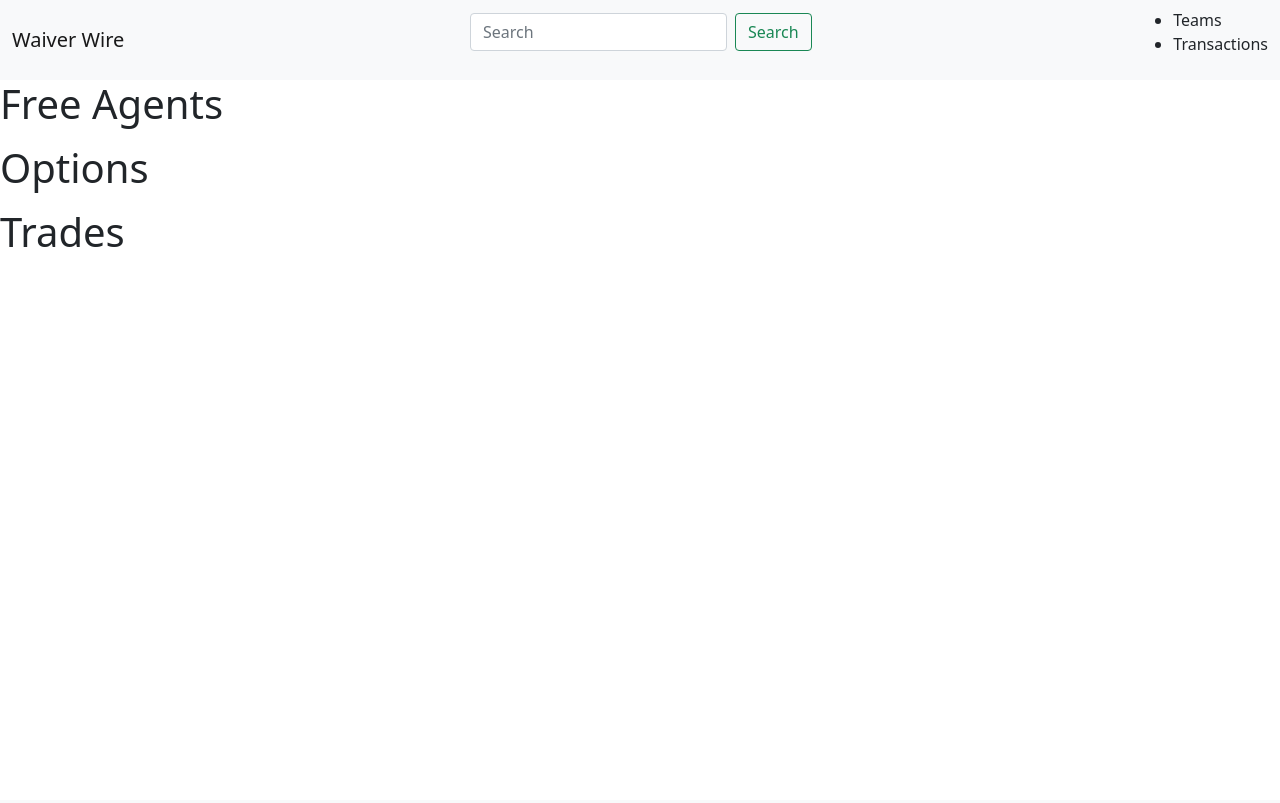
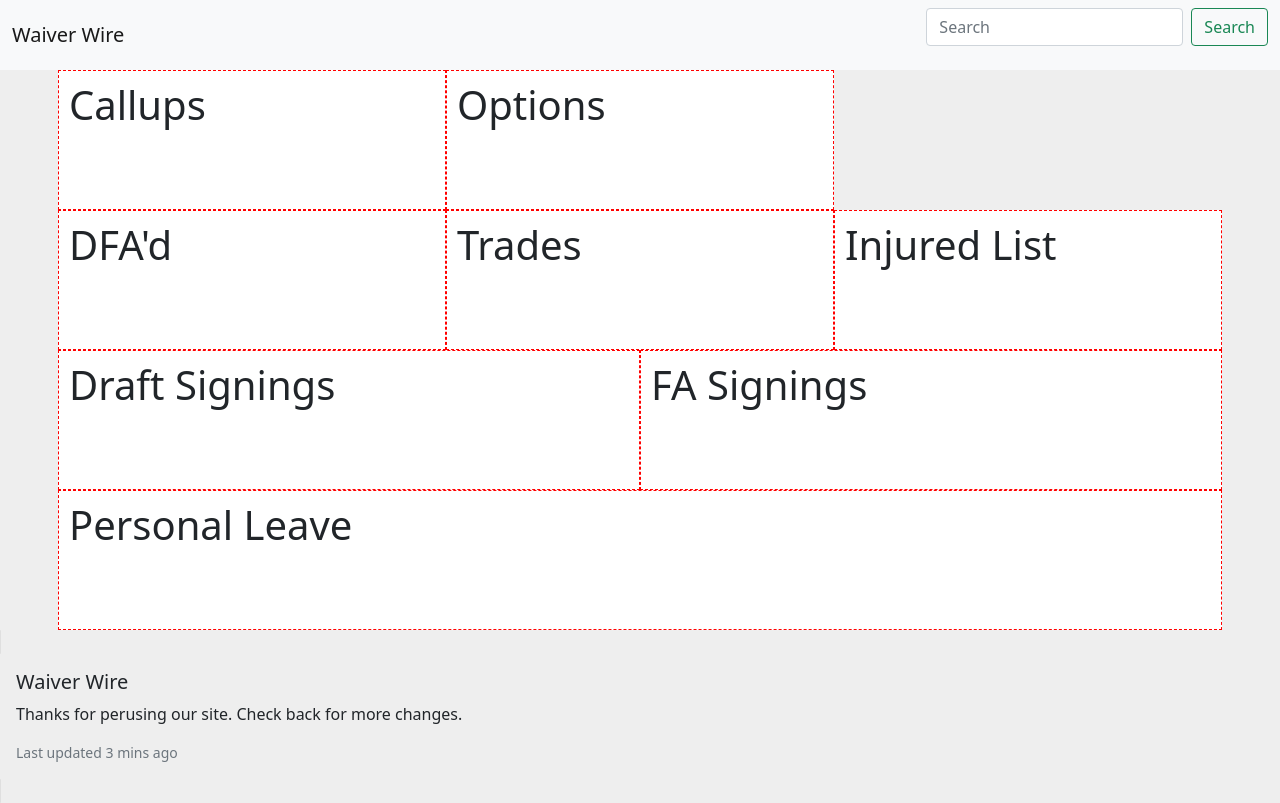
Before and after one commit to starastrology/waiverwire, a Django app: page /wire/ in a window 1280 px wide. Before the commit the page ends 247 px from the top, so only its background shows below. Run offline with Django 3.2, Linux system fonts and the light colour scheme; data that the repository does not hold is empty.

Commit message:
third commit

```diff
--- a/da_wire/admin.py
+++ b/da_wire/admin.py
@@ -1,5 +1,6 @@
 from django.contrib import admin
-from .models import MLBTeam, MLBAffiliate, Level, Salary, Position, Player, DFA, InjuredList, PersonalLeave, Option, FASignings, Trade, PlayerTrade
+from .models import MLBTeam, MLBAffiliate, Level, Salary, Position, Player, \
+DFA, InjuredList, PersonalLeave, Option, FASignings, Trade, PlayerTrade, CallUp
 
 admin.site.register(MLBTeam)
 admin.site.register(MLBAffiliate)
@@ -11,6 +12,7 @@
 admin.site.register(InjuredList)
 admin.site.register(PersonalLeave)
 admin.site.register(Option)
+admin.site.register(CallUp)
 admin.site.register(FASignings)
 admin.site.register(Trade)
 admin.site.register(PlayerTrade)
--- /dev/null
+++ b/da_wire/templates/da_wire/container.html
@@ -0,0 +1,94 @@
+{% load da_wire_extras %}
+<div class="container">
+    <div class="row">
+    {% if fas %}
+    <div class="r col-sm-4">
+    <h1>Free Agents</h1>
+    <ul>
+        {% for fa in fas %}
+            <li>{{fa.position}} - <a href="{{fa.bb_ref}}">{{fa.first_name}} {{fa.last_name}}</a></li>
+        {% endfor %}
+    </ul>
+    </div>
+    {% endif %}
+
+    <div class="r col-sm-4"> <h1>Callups</h1>
+    <ul>
+    {% for callup in callups %}
+        <li>{{callup.date }} - <a href="{{callup.player.bb_ref}}" target=_blank>{{callup.player.first_name }} {{ callup.player.last_name }}</a> to {{callup.player.mlbaffiliate.location }} {{callup.player.mlbaffiliate.name }} from {{callup.from_level.level }}
+        {% get_affiliate callup.from_level.level callup.player.mlbaffiliate.mlbteam as team %}
+        <a href="{% url 'team' callup.from_level.level team.name %}">{{ team.location }}</a> </li>
+    {% endfor %}
+    </ul>
+    </div>
+
+
+     <div class="r col-sm-4"><h1>Options</h1>
+    <ul>
+    {% for option in options %}
+        <li>{{option.date }} - <a href="{{option.player.bb_ref}}" target=_blank>{{option.player.first_name }} {{ option.player.last_name }}</a> to {{option.player.mlbaffiliate.location }} {{option.player.mlbaffiliate.name }} ({{option.player.mlbaffiliate.level}}) from {{option.from_level.level }}
+        {% get_affiliate option.from_level.level option.player.mlbaffiliate.mlbteam as team %}
+        <a href="{% url 'team' option.from_level.level team.name %}">{{ team.location }}</a>
+        </li>
+    {% endfor %}
+    </ul>
+    </div>
+
+    </div>
+    <div class="row">
+
+     <div class="r col-sm-4"><h1>DFA'd</h1>
+    <ul>
+    {% for dfa in dfas %}
+        <li>{{dfa.date }} - <a href="{{dfa.player.bb_ref}}" target=_blank>{{dfa.player.first_name }} {{ dfa.player.last_name }}</a> - {{dfa.player.mlbaffiliate.location }} {{dfa.player.mlbaffiliate.name }}  </li>
+    {% endfor %}
+    </ul>
+    </div>
+    <div class="r col-sm-4">
+    <h1>Trades</h1>
+    <ul>
+    {% for trade in trades %}
+        <li>{{ trade.date }} - {% for players in trade.players.all %} {% for player in players.players.all %} <a href="{{player.bb_ref}}" target=_blank>{{player.first_name}} {{player.last_name}}</a> to {{player.mlbaffiliate.name}} (from {{players.team_from.name}}){% if forloop.counter != trade.players.all|length %}, {% endif %} {% endfor %} {% endfor %} </li>
+    {% endfor %}
+    </ul>
+    </div>
+
+
+     <div class="r col-sm-4"><h1>Injured List</h1>
+    <ul>
+    {% for injured in injured_list %}
+        <li>{{injured.date}} - <a href="{{injured.player.bb_ref}}" target=_blank>{{injured.player.first_name}} {{injured.player.last_name}}</a> - {{injured.length}}-day IL</li>
+    {% endfor %}
+    </ul>
+    </div>
+    </div>
+    <div class="row">
+    <div class="r col-sm-6">
+    <h1>Draft Signings</h1>
+    <ul>
+    {% for draft_signing in draft_signings %}
+        <li>{{draft_signing.date}} - <a href="{{draft_signing.player.bb_ref}}" target=_blank>{{draft_signing.player.first_name}} {{draft_signing.player.last_name}}</a> to {{draft_signing.player.mlbaffiliate.location}} {{draft_signing.player.mlbaffiliate.name}}</li>
+    {% endfor %}
+    </ul>
+    </div>
+    <div class="r col-sm-6">
+    <h1>FA Signings</h1>
+    <ul>
+    {% for fa_signing in fa_signings %}
+        <li>{{fa_signing.date}} - <a href="{{fa_signing.player.bb_ref}}" target=_blank>{{fa_signing.player.first_name}} {{fa_signing.player.last_name}}</a> to {{fa_signing.player.mlbaffiliate.location}} {{fa_signing.player.mlbaffiliate.name}}</li>
+    {% endfor %}
+    </ul>
+    </div>
+    </div>
+    <div class="row">
+    <div class="r col-sm-12">
+    <h1>Personal Leave</h1>
+    <ul>
+        {% for personale in personal_leave %}
+        <li>{{personale.date}} - <a href="{{personale.player.bb_ref}}">{{personale.player.first_name}} {{personale.player.last_name}}</a> for {{personale.length}} days</li>
+        {% endfor %}
+    </ul>
+    </div>
+    </div>
+
+    </div>
--- /dev/null
+++ b/da_wire/templates/da_wire/footer.html
@@ -0,0 +1,13 @@
+<style>
+    .card{
+        bottom: 0;
+        display: inline;
+    }
+</style>
+<div class="card mb-3">
+  <div class="card-body">
+    <h5 class="card-title">Waiver Wire</h5>
+    <p class="card-text">Thanks for perusing our site. Check back for more changes.</p>
+    <p class="card-text"><small class="text-muted">Last updated 3 mins ago</small></p>
+  </div>
+</div>
--- a/da_wire/templates/da_wire/header.html
+++ b/da_wire/templates/da_wire/header.html
@@ -5,13 +5,8 @@
       <input class="form-control me-2" type="search" placeholder="Search" aria-label="Search">
       <button class="btn btn-outline-success" type="submit">Search</button>
     </form>
-    <ul>
-        <li>
-            Teams
-        </li>
-        <li>
-            Transactions
-        </li>
-    </ul>
+    {% for team in teams %}
+        <a href="{% url 'team' 'MLB' team.name %}">{{ team.location }} {{ team.name }}</a>
+    {% endfor %}
   </div>
 </nav>
--- a/da_wire/templates/da_wire/index.html
+++ b/da_wire/templates/da_wire/index.html
@@ -2,29 +2,46 @@
 <head>
     <link href="https://cdn.jsdelivr.net/npm/bootstrap@5.0.2/dist/css/bootstrap.min.css" rel="stylesheet" integrity="sha384-EVSTQN3/azprG1Anm3QDgpJLIm9Nao0Yz1ztcQTwFspd3yD65VohhpuuCOmLASjC" crossorigin="anonymous">
     <script src="https://cdn.jsdelivr.net/npm/bootstrap@5.0.2/dist/js/bootstrap.bundle.min.js" integrity="sha384-MrcW6ZMFYlzcLA8Nl+NtUVF0sA7MsXsP1UyJoMp4YLEuNSfAP+JcXn/tWtIaxVXM" crossorigin="anonymous"></script>
+    <style>
+        body{
+            background-color: #eee;
+        }
+        .r {
+            height: 140px;
+            overflow-y: scroll;
+            padding: 10px;
+            border: 3px solid black;
+        }
+        .container {
+            display: table;
+            border-collapse:collapse
+        }
+        .col {
+            display:table-row;
+        }
+        .r {
+            background-color: white;
+            display: table-cell;
+            border: 1px dashed red;
+            -webkit-box-sizing: border-box;
+            -moz-box-sizing: border-box;
+            box-sizing: border-box;
+        }
+        .r::-webkit-scrollbar {
+            display: none;
+        }
+
+        /* Hide scrollbar for IE, Edge and Firefox */
+        .r {
+          -ms-overflow-style: none;  /* IE and Edge */
+          scrollbar-width: none;  /* Firefox */
+        }
+
+    </style>
 </head>
 <body>
     {% include 'da_wire/header.html' %}
-    {% for team in teams %}
-        <a href="/wire/{{team.name}}">{{ team.location }} {{ team.name }}</a>
-    {% endfor %}
-    <h1>Free Agents</h1>
-    <ul>
-        {% for fa in fas %}
-            <li>{{fa.first_name}} {{fa.last_name}}</li>
-        {% endfor %}
-    </ul>
-    <h1>Options</h1>
-    <ul>
-    {% for option in options %}
-        <li>{{option.date }} - <a href="{{option.player.bb_ref}}" target=_blank>{{option.player.first_name }} {{ option.player.last_name }}</a> to {{option.player.mlbaffiliate.location }} {{option.player.mlbaffiliate.name }} from {{option.from_level.level }} </li>
-    {% endfor %}
-    </ul>
-    <h1>Trades</h1>
-    <ul>
-    {% for trade in trades %}
-        <li>{% for player in trade.players.all %} {{player.player.first_name}} {{player.player.last_name}} ({{player.team_from.name}}) {% if forloop.counter != trade.players.all|length %} for {% endif %} {% endfor %} </li>
-    {% endfor %}
-    </ul>
+    {% include 'da_wire/container.html' %}
+    {% include 'da_wire/footer.html' %}
 </body>
 </html>
--- a/da_wire/urls.py
+++ b/da_wire/urls.py
@@ -6,5 +6,5 @@
 
 urlpatterns = [
     path('', views.index, name='index'),
-    path('<str:name>', views.team, name='team'),
+    path('<str:level>/<str:name>', views.team, name='team'),
 ]
--- a/da_wire/views.py
+++ b/da_wire/views.py
@@ -1,18 +1,45 @@
 from django.shortcuts import render
-from django.http import HttpResponse
-from .models import MLBTeam, MLBAffiliate, Level, Player, Option, Trade
+from .models import MLBAffiliate, Level, Player, Option, Trade, \
+    CallUp, InjuredList, FASignings, DFA, MLBTeam, PersonalLeave
 
 def index(request):
     mlb_level = Level.objects.filter(level="MLB").first()
     mlbteams = MLBAffiliate.objects.filter(level=mlb_level).order_by('location')
     options = Option.objects.all()
-    fas = Player.objects.filter(is_FA=1)
+    callups = CallUp.objects.all()
+    fas = Player.objects.filter(is_FA=1).order_by("last_name")
     trades = Trade.objects.all()
-    context = {'teams': mlbteams, 'options': options, 'fas': fas, 'trades': trades}
+    injured_list = InjuredList.objects.all().order_by("-date")
+    fa_signings = FASignings.objects.filter(is_draftpick=0)
+    draft_signings = FASignings.objects.filter(is_draftpick=1)
+    dfas = DFA.objects.all()
+    personal_leave = PersonalLeave.objects.all()
+    context = {'teams': mlbteams, 'options': options, 'fas': fas, \
+               'trades': trades, 'callups': callups, \
+                   'injured_list': injured_list, 'fa_signings': fa_signings, \
+                       'draft_signings': draft_signings, 'dfas': dfas, \
+                           'personal_leave': personal_leave}
     return render(request, 'da_wire/index.html', context)
 
-def team(request, name):
-    mlbaffiliate = MLBAffiliate.objects.filter(name=name).first()
-    players = Player.objects.filter(mlbaffiliate=mlbaffiliate)
-    context = {'players': players}
+def team(request, level, name):
+    level_obj = Level.objects.filter(level=level).first()
+    mlbaffiliate = MLBAffiliate.objects.filter(name=name, level=level_obj).first()
+    players = Player.objects.filter(mlbaffiliate=mlbaffiliate).order_by("last_name")
+    mlbaffiliates = MLBAffiliate.objects.filter(mlbteam=mlbaffiliate.mlbteam).order_by("level")
+    mlb_level = Level.objects.filter(level="MLB").first()
+    mlbteams = MLBAffiliate.objects.filter(level=mlb_level).order_by('location')
+    options = Option.objects.filter(player__mlbaffiliate__level=level_obj, player__mlbaffiliate=mlbaffiliate)
+    callups = CallUp.objects.filter(player__mlbaffiliate__level=level_obj, player__mlbaffiliate=mlbaffiliate)
+    trades = Trade.objects.filter(players__players__mlbaffiliate=mlbaffiliate).distinct()
+    injured_list = InjuredList.objects.filter(player__mlbaffiliate__level=level_obj, player__mlbaffiliate=mlbaffiliate).order_by("-date")
+    fa_signings = FASignings.objects.filter(player__mlbaffiliate__level=level_obj, is_draftpick=0, player__mlbaffiliate=mlbaffiliate)
+    draft_signings = FASignings.objects.filter(player__mlbaffiliate__level=level_obj, is_draftpick=1, player__mlbaffiliate=mlbaffiliate)
+    dfas = DFA.objects.filter(player__mlbaffiliate__level=level_obj, player__mlbaffiliate=mlbaffiliate)
+    personal_leave = PersonalLeave.objects.filter(player__mlbaffiliate__level=level_obj, player__mlbaffiliate=mlbaffiliate)
+    context = {'players': players, 'mlbaffiliates': mlbaffiliates, \
+               'teams': mlbteams, 'options': options, \
+               'trades': trades, 'callups': callups, \
+                   'injured_list': injured_list, 'fa_signings': fa_signings, \
+                       'draft_signings': draft_signings, 'dfas': dfas, \
+                           'personal_leave': personal_leave}
     return render(request, 'da_wire/team.html', context)
```
Also changed, not shown: da_wire/models.py (+7 -1 lines), da_wire/templates/da_wire/team.html (+27 -2 lines), da_wire/templatetags/da_wire_extras.py (added, +9 -0 lines), da_wire/migrations/0002_auto_20210801_1936.py (added), da_wire/migrations/0003_auto_20210802_1439.py (added), da_wire/templatetags/__init__.py (added).
